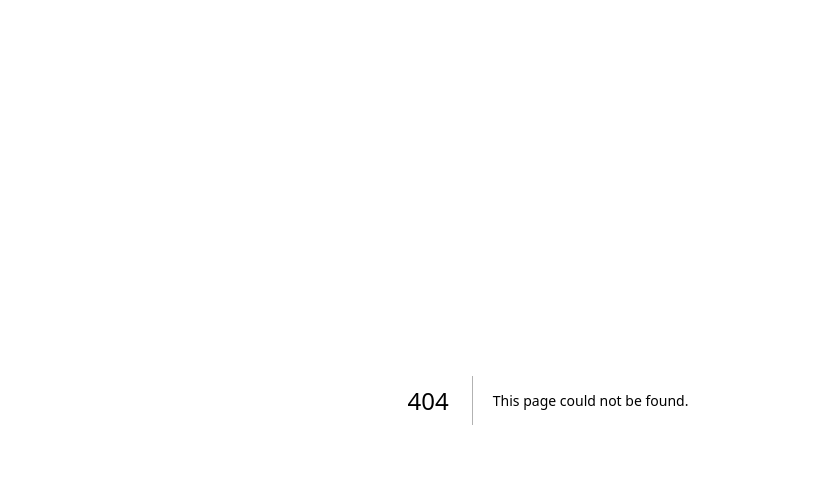
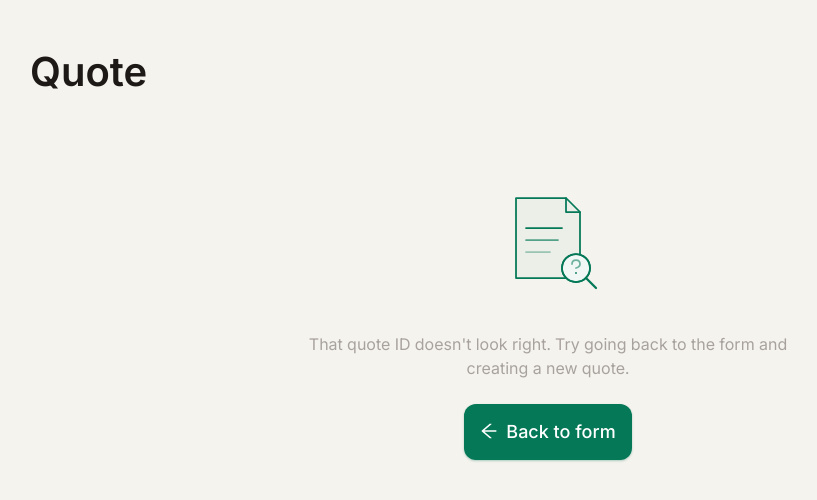
Before and after one commit to pradhankukiran/gracemark-quotation-tool, a Next.js app: page /eor/quote/1 in a window 1280 px wide. Before the commit this address had no page. Shown: the top 500 px of the page, without its empty margins (92-909 px from the left). Built offline with nearby package versions, Linux system fonts and the light colour scheme; what @ant-design/nextjs-registry would draw is missing.

Commit message:
feat(eor): quote results page route

```diff
--- /dev/null
+++ b/src/app/eor/quote/[id]/page.tsx
@@ -0,0 +1,265 @@
+"use client";
+
+import { use, useEffect, useMemo, useState } from "react";
+import { useRouter } from "next/navigation";
+import Link from "next/link";
+import { Alert, Button } from "antd";
+import {
+  EditOutlined,
+  PlusOutlined,
+  ReloadOutlined,
+} from "@ant-design/icons";
+import { useQueries } from "@tanstack/react-query";
+import {
+  clearPersisted,
+  isQuoteId,
+  overwriteEorQuote,
+  type EorQuoteType,
+} from "@/lib/quote-state";
+import { fetchFxRate } from "@/lib/api";
+import { useQuoteQuery } from "@/lib/use-quote-query";
+import { MultiProviderQuoteView } from "@/components/eor/MultiProviderQuoteView";
+import { ReconciliationStartButton } from "@/components/eor/ReconciliationStartButton";
+import { PageShell } from "@/components/PageShell";
+import { QuoteNotFound } from "@/components/QuoteNotFound";
+import type { FxSnapshot } from "@/providers/_core/types";
+
+const STALE_QUOTE_MS = 24 * 60 * 60 * 1000;
+
+export interface FxLookup {
+  snapshot: FxSnapshot | null;
+  loading: boolean;
+  error: boolean;
+}
+
+export type FxGetter = (currency: string | null | undefined) => FxLookup;
+
+interface PageProps {
+  params: Promise<{ id: string }>;
+}
+
+export default function QuoteByIdPage({ params }: PageProps) {
+  // Next 15: params is a Promise — use React.use() to unwrap on the client.
+  const { id } = use(params);
+  return <QuoteByIdInner id={id} />;
+}
+
+function QuoteByIdInner({ id }: { id: string }) {
+  const router = useRouter();
+  const { saved, query, refresh } = useQuoteQuery(id);
+
+  // `useQuoteQuery` reads localStorage synchronously, so `saved` is null on
+  // the server and may be non-null on the client's first render. To keep
+  // SSR and the first client render in agreement (no React hydration warning
+  // and no flash of the not-found body), gate any saved-dependent branches
+  // on a post-mount flag. The PageShell title stays "Quote" in every state.
+  const [mounted, setMounted] = useState(false);
+  useEffect(() => {
+    setMounted(true);
+  }, []);
+
+  // Local controlled state for the bucket-model display mode. Seeded from the
+  // saved snapshot (legacy entries default to `"recurring_only"` via
+  // `normalizeLoadedSnapshot`); toggling on the results page is persisted via
+  // `overwriteEorQuote` so a refresh comes back to the same view.
+  const [quoteType, setQuoteType] = useState<EorQuoteType>(
+    saved?.form.quote_type ?? "recurring_only"
+  );
+
+  const handleQuoteTypeChange = (next: EorQuoteType) => {
+    setQuoteType(next);
+    if (saved) {
+      overwriteEorQuote(id, { ...saved.form, quote_type: next });
+    }
+  };
+
+  // Unique non-USD currencies from the SAVED FORM so FX queries fire in
+  // parallel with the quote fetch (not after). Using `query.data` here would
+  // delay FX until providers return — which makes the header show "USD
+  // unavailable" during the initial fetch window.
+  const uniqueNonUsdCurrencies = useMemo(() => {
+    if (!saved) return [] as string[];
+    const set = new Set<string>();
+    const primaryCur = saved.form.primary.currency?.toUpperCase();
+    if (primaryCur && primaryCur !== "USD") set.add(primaryCur);
+    const comparisonCur = saved.form.comparison?.currency?.toUpperCase();
+    if (comparisonCur && comparisonCur !== "USD") set.add(comparisonCur);
+    return Array.from(set);
+  }, [saved]);
+
+  const fxQueries = useQueries({
+    queries: uniqueNonUsdCurrencies.map((cur) => ({
+      queryKey: ["fx", cur, "USD"],
+      queryFn: () => fetchFxRate(cur, "USD"),
+      staleTime: 5 * 60 * 1000,
+    })),
+  });
+
+  // Build a per-currency FX lookup. Loading uses the robust `!data && !error`
+  // detection so the brief race between query-enable and query-isLoading
+  // doesn't flash an "unavailable" tag.
+  const fxByCurrency = useMemo(() => {
+    const map = new Map<string, FxLookup>();
+    uniqueNonUsdCurrencies.forEach((cur, idx) => {
+      const q = fxQueries[idx];
+      const snapshot = (q?.data as FxSnapshot | null | undefined) ?? null;
+      const error = !!q?.isError;
+      const loading = snapshot == null && !error;
+      map.set(cur, { snapshot, loading, error });
+    });
+    return map;
+  }, [uniqueNonUsdCurrencies, fxQueries]);
+
+  const getFxForCurrency: FxGetter = (currency) => {
+    if (!currency) return { snapshot: null, loading: false, error: false };
+    const cur = currency.toUpperCase();
+    if (cur === "USD") return { snapshot: null, loading: false, error: false };
+    return (
+      fxByCurrency.get(cur) ?? { snapshot: null, loading: false, error: false }
+    );
+  };
+
+  const editHref = `/eor?edit=${id}`;
+
+  const onNewQuote = () => {
+    clearPersisted();
+    router.push("/eor");
+  };
+
+  // -- Render states --
+
+  // Pre-hydration (SSR + first client render): emit the same stable shell
+  // both sides will agree on. We deliberately avoid rendering the not-found
+  // body here so users with a real saved quote don't see a flash.
+  if (!mounted) {
+    return <PageShell title="Quote">{null}</PageShell>;
+  }
+
+  // Bad id or no entry in localStorage. Keep the title "Quote" so server and
+  // client agree on the H1; only the body switches to the not-found content.
+  if (!saved) {
+    return (
+      <PageShell title="Quote">
+        <QuoteNotFound formUrl="/eor" idIsValid={isQuoteId(id)} />
+      </PageShell>
+    );
+  }
+
+  // Reconciliation availability: enabled only when the PRIMARY country block
+  // has a Deel `ok` outcome AND at least one OTHER provider `ok`. While the
+  // live query is still booting (no data yet), the button stays disabled with
+  // the "Waiting for quotes to finish" tooltip.
+  const primaryBlock = query.data?.countries?.[0] ?? null;
+  const primaryDeelOk =
+    primaryBlock?.results.some(
+      (r) => r.provider_id === "deel" && r.outcome === "ok"
+    ) ?? false;
+  const primaryOtherOk =
+    primaryBlock?.results.some(
+      (r) => r.provider_id !== "deel" && r.outcome === "ok"
+    ) ?? false;
+  const reconciliationDisabled =
+    !query.data || !primaryDeelOk || !primaryOtherOk;
+
+  // From here on, `saved` is guaranteed non-null. The view always renders —
+  // per-tab spinners and per-cell skeletons live inside MultiProviderQuoteView
+  // and ProviderQuoteCard, so we don't need a page-level loading state.
+  const actions = (
+    <div
+      style={{
+        display: "flex",
+        alignItems: "center",
+        gap: 12,
+        flexWrap: "wrap",
+      }}
+    >
+      <Button
+        size="large"
+        icon={<PlusOutlined />}
+        onClick={onNewQuote}
+      >
+        New quote
+      </Button>
+      <Link href={editHref}>
+        <Button type="primary" size="large" icon={<EditOutlined />}>
+          Edit inputs
+        </Button>
+      </Link>
+      <ReconciliationStartButton
+        quoteId={id}
+        currentView={quoteType}
+        disabled={reconciliationDisabled}
+      />
+    </div>
+  );
+
+  const generatedAt = query.data?.generated_at ?? null;
+  const ageMs = generatedAt
+    ? Date.now() - new Date(generatedAt).getTime()
+    : null;
+  const isStale = ageMs != null && ageMs > STALE_QUOTE_MS;
+  const ageDays = ageMs != null ? Math.floor(ageMs / (24 * 60 * 60 * 1000)) : 0;
+  const staleBanner =
+    isStale && !query.isFetching ? (
+      <Alert
+        type="info"
+        showIcon
+        style={{ marginBottom: 24 }}
+        message={`Computed ${ageDays === 0 ? "today" : `${ageDays} day${ageDays === 1 ? "" : "s"} ago`}`}
+        description="Rates and statutory amounts may have changed since this quote was generated."
+        action={
+          <Button
+            icon={<ReloadOutlined />}
+            onClick={refresh}
+          >
+            Refresh
+          </Button>
+        }
+      />
+    ) : null;
+
+  // Total-failure banner: only when every provider × country cell errored at
+  // the transport layer (i.e., not a structured provider outcome — the per-
+  // tab UI handles unsupported / invalid_input / error itself). When some
+  // cells are still loading we show the live view (which renders spinners).
+  let body: React.ReactNode;
+  if (query.isError && !query.data) {
+    body = (
+      <Alert
+        type="error"
+        showIcon
+        message="Couldn't generate quote"
+        description={query.error?.message || "An unexpected error occurred."}
+        action={
+          <Link href={editHref}>
+            <Button icon={<EditOutlined />}>Edit inputs</Button>
+          </Link>
+        }
+      />
+    );
+  } else if (query.data) {
+    body = (
+      <MultiProviderQuoteView
+        result={query.data}
+        onRetry={refresh}
+        getFxForCurrency={getFxForCurrency}
+        form={saved.form}
+        quoteType={quoteType}
+        onQuoteTypeChange={handleQuoteTypeChange}
+      />
+    );
+  } else {
+    body = null;
+  }
+
+  return (
+    <PageShell
+      title="Quote"
+      actions={actions}
+      wide
+    >
+      {staleBanner}
+      {body}
+    </PageShell>
+  );
+}
```
